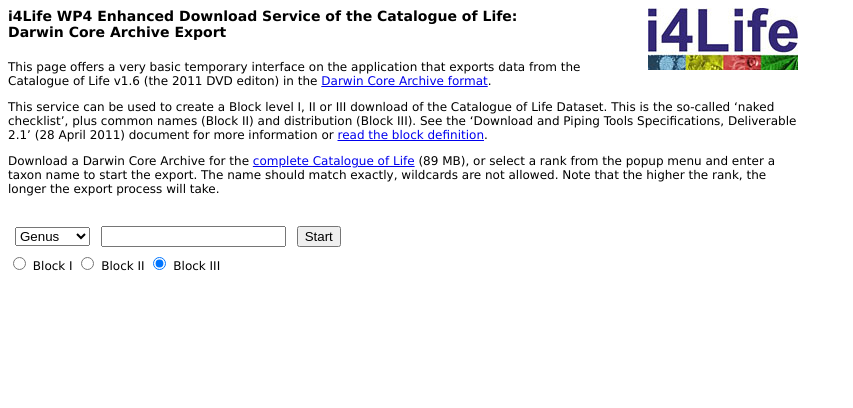
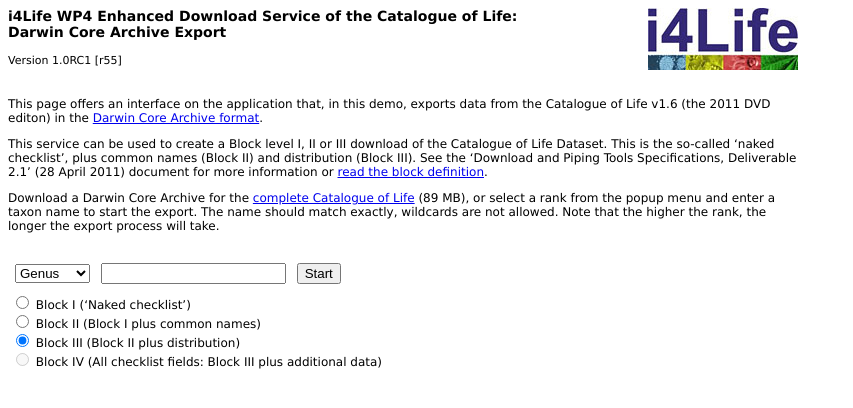
Before and after one commit to CatalogueOfLife/retired_DCA_Export, a PHP site: page / in a window 1280 px wide. Shown: the top 408 px of the page, without its empty margins (0-853 px from the left). Run offline with PHP 8.4, Linux system fonts and the light colour scheme.

Commit message:
Slightly changd layout of index page Added credits to each individual record Credits can be entered in config.ini

```diff
--- a/Bootstrap.php
+++ b/Bootstrap.php
@@ -23,8 +23,7 @@
             $this->_sep = $this->_validateSep($sep);
             $this->_sc = $this->_validateSc($sc);
             $this->_bl = $this->_validateBl($bl);
-
-            $this->_setInternalCodingToUTF8();
+            $this->_setInternalCodingToUtf8();
 
             // Text files used to write to are created on the fly when the objects are created
             if (empty(
@@ -40,7 +39,8 @@
         }
     }
 
-    private function _setInternalCodingToUTF8 () {
+    private function _setInternalCodingToUtf8 ()
+    {
         if (mb_internal_encoding() != 'UTF-8') {
             mb_internal_encoding("UTF-8");
         }
@@ -59,16 +59,6 @@
             }
             DbHandler::createInstance($name, $config, $dbOptions);
         }
-    }
-
-    public function getDbHandler ()
-    {
-        return $this->_dbh;
-    }
-
-    public function getErrors ()
-    {
-        return $this->_errors;
     }
 
     // Create text files
@@ -141,4 +131,13 @@
         return $bl;
     }
 
+    public function getDbHandler ()
+    {
+        return $this->_dbh;
+    }
+
+    public function getErrors ()
+    {
+        return $this->_errors;
+    }
 }
--- a/DCAExporter.php
+++ b/DCAExporter.php
@@ -29,9 +29,7 @@
     public $startUpErrors;
     private $_indicator;
 
-    public
-
-function __construct ($sc, $bl)
+    public function __construct ($sc, $bl)
     {
         $this->ini = parse_ini_file('config/settings.ini', true);
         $this->_dir = $this->ini['export']['export_dir'];
@@ -48,9 +46,16 @@
         unset($bootstrap);
     }
 
-    public function getStartUpErrors ()
+    public static function getExportSettings ()
     {
-        return $this->startUpErrors;
+        $ini = parse_ini_file('config/settings.ini', true);
+        return $ini['export'];
+    }
+
+    public static function getVersion ()
+    {
+        $ini = parse_ini_file('config/settings.ini', true);
+        return $ini['settings']['version'] . ' [r' . $ini['settings']['revision'] . ']';
     }
 
     public function archiveExists ()
@@ -59,11 +64,6 @@
             return true;
         }
         return false;
-    }
-
-    public function useIndicator ()
-    {
-        $this->_indicator = new Indicator();
     }
 
     private function _setDefaults ()
@@ -88,83 +88,6 @@
         }
     }
 
-    public function getExportSettings ()
-    {
-        return $this->ini['export'];
-    }
-
-    public function writeData ()
-    {
-        $total = $this->getTotalNumberOfTaxa();
-        $this->_indicator ? $this->_indicator->init($total, 75, 50) : '';
-
-        for ($limit = 1000, $offset = 0; $offset < $total; $offset += $limit) {
-            $taxa = $this->_getTaxa($limit, $offset);
-            foreach ($taxa as $iTx => $rowTx) {
-                $this->_indicator ? $this->_indicator->iterate() : '';
-                $taxon = $this->_initModel('Taxon', $rowTx);
-                $taxon->setRank();
-                $taxon->setLsid();
-                $taxon->setScientificName();
-                $taxon->setNameStatus();
-                $taxon->setParentId();
-                $taxon->setScrutiny();
-                $taxon->writeModel();
-
-                // Remaing data is exported only for (infra)species
-                // and for Block levels II and III
-                if (!$taxon->isHigherTaxon && $this->_bl > 1) {
-                    // Vernaculars
-                    $vernaculars = $this->_getVernaculars(
-                        $taxon->taxonID);
-                    foreach ($vernaculars as $iVn => $rowVn) {
-                        $vernacular = $this->_initModel(
-                            'Vernacular',
-                            $rowVn,
-                            $taxon->taxonID);
-                        $vernacular->setSource();
-                        $vernacular->writeModel();
-                        unset($vernacular);
-                    }
-                    // References
-                    $references = $this->_getReferences(
-                        $taxon->taxonID,
-                        $taxon->isSynonym);
-                    foreach ($references as $iRf => $rowRf) {
-                        $reference = $this->_initModel(
-                            'Reference',
-                            $rowRf,
-                            $taxon->taxonID);
-                        $reference->writeModel();
-                        unset($reference);
-                    }
-                    // Distribution
-                    // Data can be stored in distribution or distribution_free_text tables
-                    // Try distribution first; if empty do second query on distribution_free_text
-                    // Export only if Block level III has been selected
-                    if ($this->_bl > 2) {
-                        $distributions = $this->_getDistributions(
-                            $taxon->taxonID);
-                        if (empty($distributions)) {
-                            $distributions = $this->_getDistributions(
-                                $taxon->taxonID,
-                                true);
-                        }
-                        foreach ($distributions as $iDs => $rowDs) {
-                            $distribution = $this->_initModel(
-                                'Distribution',
-                                $rowDs,
-                                $taxon->taxonID);
-                            $distribution->writeModel();
-                            unset($distribution);
-                        }
-                    }
-                }
-                unset($taxon);
-            }
-        }
-    }
-
     private function _initModel ($model, $data, $taxonId = null)
     {
         try {
@@ -180,56 +103,11 @@
         return $model;
     }
 
-    public function createMetaXml ()
+    private function _getZipArchiveName ()
     {
-        $src = dirname(__FILE__) . '/templates/meta.tpl';
-        $dest = dirname(__FILE__) . '/' . $this->_dir;
-
-        $template = new Template($src, $dest);
-        $template->setDelimiter($this->_del);
-        // Null character is invalid in xml, replace with empty string
-        $this->_sep != chr(0) ? $sep = $this->_sep : $sep = '';
-        $template->setSeparator($sep);
-        $template->writeFile('meta.xml');
-        unset($template);
-    }
-
-    public function zipArchive ()
-    {
-        $src = dirname(__FILE__) . '/' . $this->_dir;
-        // Default name of archive is archive-rank-taxon.zip
-        $dest = $this->_getZipArchiveName();
-        $zip = new Zip();
-        $zip->createArchive($src, $dest);
-        unset($zip);
-    }
-
-    private function _getZipArchiveName() {
-        return dirname(__FILE__) . '/' .
-               $this->ini['export']['zip_archive'] . '-' .
-               array_shift(array_keys($this->_sc)) . '-' .
-               array_shift(array_values($this->_sc)) . '-bl' .
-               $this->_bl . '.zip';
-    }
-
-    public function getTotalNumberOfTaxa ()
-    {
-        $params = array();
-        $query = 'SELECT COUNT(`id`)
-                  FROM `_search_scientific` ';
-        // @TODO: extend this for other search criteria!
-        if (!empty($this->_sc)) {
-            $query .= 'WHERE ';
-            foreach ($this->_sc as $field => $value) {
-                $query .= "`$field` LIKE ? AND ";
-                $params[] = $value;
-            }
-            $query = substr($query, 0, -4);
-        }
-        $stmt = $this->_dbh->prepare($query);
-        $stmt->execute($params);
-        $res = $stmt->fetch(PDO::FETCH_NUM);
-        return $res ? $res[0] : false;
+        return dirname(__FILE__) . '/' . $this->ini['export']['zip_archive'] . '-' . array_shift(
+            array_keys($this->_sc)) . '-' . array_shift(array_values($this->_sc)) . '-bl' . $this->_bl .
+             '.zip';
     }
 
     private function _getTaxa ($limit, $offset)
@@ -354,4 +232,134 @@
         $res = $stmt->fetchAll(PDO::FETCH_ASSOC);
         return $res ? $res : array();
     }
+
+    public function getStartUpErrors ()
+    {
+        return $this->startUpErrors;
     }
+
+    public function getTotalNumberOfTaxa ()
+    {
+        $params = array();
+        $query = 'SELECT COUNT(`id`)
+                  FROM `_search_scientific` ';
+        // @TODO: extend this for other search criteria!
+        if (!empty($this->_sc)) {
+            $query .= 'WHERE ';
+            foreach ($this->_sc as $field => $value) {
+                $query .= "`$field` LIKE ? AND ";
+                $params[] = $value;
+            }
+            $query = substr($query, 0, -4);
+        }
+        $stmt = $this->_dbh->prepare($query);
+        $stmt->execute($params);
+        $res = $stmt->fetch(PDO::FETCH_NUM);
+        return $res ? $res[0] : false;
+    }
+
+    public function useIndicator ()
+    {
+        $this->_indicator = new Indicator();
+    }
+
+    public function writeData ()
+    {
+        $total = $this->getTotalNumberOfTaxa();
+        $this->_indicator ? $this->_indicator->init($total, 75, 50) : '';
+
+        for ($limit = 1000, $offset = 0; $offset < $total; $offset += $limit) {
+            $taxa = $this->_getTaxa($limit, $offset);
+            foreach ($taxa as $iTx => $rowTx) {
+                $this->_indicator ? $this->_indicator->iterate() : '';
+                $taxon = $this->_initModel('Taxon', $rowTx);
+                $taxon->setRank();
+                $taxon->setLsid();
+                $taxon->setScientificName();
+                $taxon->setNameStatus();
+                $taxon->setParentId();
+                $taxon->setScrutiny();
+                $taxon->writeModel();
+
+                // Remaing data is exported only for (infra)species
+                // and for Block levels II and III
+                if (!$taxon->isHigherTaxon &&
+                     $this->_bl > 1) {
+                        // Vernaculars
+                        $vernaculars = $this->_getVernaculars(
+                            $taxon->taxonID);
+                    foreach ($vernaculars as $iVn => $rowVn) {
+                        $vernacular = $this->_initModel(
+                            'Vernacular',
+                            $rowVn,
+                            $taxon->taxonID);
+                        $vernacular->setSource();
+                        $vernacular->writeModel();
+                        unset($vernacular);
+                    }
+                    // References
+                    $references = $this->_getReferences(
+                        $taxon->taxonID,
+                        $taxon->isSynonym);
+                    foreach ($references as $iRf => $rowRf) {
+                        $reference = $this->_initModel(
+                            'Reference',
+                            $rowRf,
+                            $taxon->taxonID);
+                        $reference->writeModel();
+                        unset($reference);
+                    }
+                    // Distribution
+                    // Data can be stored in distribution or distribution_free_text tables
+                    // Try distribution first; if empty do second query on distribution_free_text
+                    // Export only if Block level III has been selected
+                    if ($this->_bl >
+                         2) {
+                            $distributions = $this->_getDistributions(
+                                $taxon->taxonID);
+                        if (empty(
+                            $distributions)) {
+                            $distributions = $this->_getDistributions(
+                                $taxon->taxonID,
+                                true);
+                        }
+                        foreach ($distributions as $iDs => $rowDs) {
+                            $distribution = $this->_initModel(
+                                'Distribution',
+                                $rowDs,
+                                $taxon->taxonID);
+                            $distribution->writeModel();
+                            unset(
+                                $distribution);
+                        }
+                    }
+                }
+                unset($taxon);
+            }
+        }
+    }
+
+    public function createMetaXml ()
+    {
+        $src = dirname(__FILE__) . '/templates/meta.tpl';
+        $dest = dirname(__FILE__) . '/' . $this->_dir;
+
+        $template = new Template($src, $dest);
+        $template->setDelimiter($this->_del);
+        // Null character is invalid in xml, replace with empty string
+        $this->_sep != chr(0) ? $sep = $this->_sep : $sep = '';
+        $template->setSeparator($sep);
+        $template->writeFile('meta.xml');
+        unset($template);
+    }
+
+    public function zipArchive ()
+    {
+        $src = dirname(__FILE__) . '/' . $this->_dir;
+        // Default name of archive is archive-rank-taxon.zip
+        $dest = $this->_getZipArchiveName();
+        $zip = new Zip();
+        $zip->createArchive($src, $dest);
+        unset($zip);
+    }
+}
--- a/index.php
+++ b/index.php
@@ -1,4 +1,7 @@
 <?php
+require_once 'DCAExporter.php';
+
+// Always flush page
 @ini_set('zlib.output_compression', 0);
 @ini_set('implicit_flush', 1);
 for ($i = 0; $i < ob_get_level(); $i++) {
@@ -19,6 +22,9 @@
     style="right: 0; float: right; padding: 0 10px;" alt="i4Life">
 <h3>i4Life WP4 Enhanced Download Service of the Catalogue of Life:<br>
 Darwin Core Archive Export</h3>
+<?php
+echo '<p style="font-size: 11px; margin-bottom: 30px;">Version '.DCAExporter::getVersion()."</p>\n";
+?>
 
 <?php
 if (isset($_GET['rank']) && !empty($_GET['rank']) && isset($_GET['taxon']) && !empty($_GET['taxon'])) {
@@ -30,10 +36,7 @@
         $rank => $taxon
     );
 
-    // Initialize the class
-    require_once 'DCAExporter.php';
     $dcaExporter = new DCAExporter($searchCriteria, $block);
-
     // Check if archive already exits; if it does skip export
     if (!$dcaExporter->archiveExists()) {
         // Archive does not yet exist; create export
@@ -68,7 +71,7 @@
     }
 
     // Construct download url and calculate file size
-    $ini = $dcaExporter->getExportSettings();
+    $ini = DCAExporter::getExportSettings();
     $url = $ini['zip_archive'] . "-$rank-$taxon-bl$block.zip";
     $sizeKb = filesize(dirname(__FILE__) . '/' . $url) / 1024;
     $size = round($sizeKb, 1) . ' KB';
@@ -79,8 +82,6 @@
         <p><a href='index.php'>Back to the index</a></p>";
 }
 else {
-    require_once 'modules/Abstract.php';
-    require_once 'modules/Taxon.php';
     $ranks = Taxon::$higherTaxa;
     // Omit rank subgenus as this is not available yet in AC
     $nrRanks = count($ranks) - 1;
--- a/modules/Abstract.php
+++ b/modules/Abstract.php
@@ -5,6 +5,7 @@
     protected $_dir;
     protected $_del;
     protected $_sep;
+    protected $_rights;
 
     public function __construct ($dbh, $dir, $del, $sep)
     {
@@ -12,15 +13,7 @@
         $this->_dir = $dir;
         $this->_del = $del;
         $this->_sep = $sep;
-    }
-
-    public function decorate (array $row)
-    {
-        foreach ($row as $p => $v) {
-            if (property_exists($this, $p)) {
-                $this->$p = $v;
-            }
-        }
+        $this->_rights = $this->_getRights();
     }
 
     private function _cleanString ($str)
@@ -34,6 +27,11 @@
             "\t"
         );
         return str_replace($space, ' ', str_replace($delete, '', $str));
+    }
+
+    protected function _getRights() {
+        $ini = parse_ini_file('config/settings.ini', true);
+        return $ini['credits']['string'];
     }
 
     protected function _createTextFile ($fileName)
@@ -71,6 +69,15 @@
         $this->fputcsv2($fh, $fields, $this->_del, $this->_sep);
     }
 
+    public function decorate (array $row)
+    {
+        foreach ($row as $p => $v) {
+            if (property_exists($this, $p)) {
+                $this->$p = $v;
+            }
+        }
+    }
+
     /*
      * Replacement function for fputcsv that actually works!
      */
--- a/modules/Distribution.php
+++ b/modules/Distribution.php
@@ -33,7 +33,8 @@
             'occurrenceStatus',
             'locationID',
             'locality',
-            'establishmentMeans'
+            'establishmentMeans',
+            'rights'
         );
         $this->_writeLine($this->_fh, $fields);
     }
@@ -45,7 +46,8 @@
             $this->occurrenceStatus,
             $this->locationID,
             $this->locality,
-            $this->establishmentMeans
+            $this->establishmentMeans,
+            $this->_rights
         );
         $this->_writeLine($this->_fh, $fields);
     }
--- a/modules/Reference.php
+++ b/modules/Reference.php
@@ -35,7 +35,8 @@
             'creator',
             'date',
             'description',
-            'identifier'
+            'identifier',
+            'rights'
         );
         $this->_writeLine($this->_fh, $fields);
     }
@@ -48,7 +49,8 @@
             $this->creator,
             $this->date,
             $this->description,
-            $this->identifier
+            $this->identifier,
+            $this->_rights
         );
         $this->_writeLine($this->_fh, $fields);
     }
--- a/modules/Taxon.php
+++ b/modules/Taxon.php
@@ -199,7 +199,8 @@
             'infraspecificEpithet',
             'scientificNameAuthorship',
             'nameAccordingTo',
-            'modified'
+            'modified',
+            'rights'
         );
         $this->_writeLine($this->_fh, $fields);
     }
@@ -227,7 +228,8 @@
             $this->infraspecificEpithet,
             $this->scientificNameAuthorship,
             $this->nameAccordingTo,
-            $this->modified
+            $this->modified,
+            $this->_rights
         );
         $this->_writeLine($this->_fh, $fields);
     }
--- a/modules/Vernacular.php
+++ b/modules/Vernacular.php
@@ -59,7 +59,8 @@
             'language',
             'countryCode',
             'locality',
-            'source'
+            'source',
+            'rights'
         );
         $this->_writeLine($this->_fh, $fields);
     }
@@ -72,7 +73,8 @@
             $this->language,
             $this->countryCode,
             $this->locality,
-            $this->source
+            $this->source,
+            $this->_rights
         );
 
         $this->_writeLine($this->_fh, $fields);
--- a/templates/intro.tpl
+++ b/templates/intro.tpl
@@ -1,6 +1,6 @@
-<p style="margin-top: 20px;">This page offers a very basic temporary interface on the application that
-exports data from the Catalogue of Life v1.6 (the 2011 DVD editon)
-in the <a href="http://code.google.com/p/gbif-ecat/wiki/DwCArchive">Darwin Core Archive format</a>.</p>
+<p>This page offers an interface on the application that, in this demo, exports data from the
+Catalogue of Life v1.6 (the 2011 DVD editon) in the
+<a href="http://code.google.com/p/gbif-ecat/wiki/DwCArchive">Darwin Core Archive format</a>.</p>
 
 <p>This service can be used to create a Block level I, II or III download of the Catalogue of Life Dataset.
 This is the so-called &lsquo;naked checklist&rsquo;, plus common names (Block II) and distribution (Block III).
@@ -19,12 +19,14 @@
 <input type="text" name="taxon" style="margin: 0 7px;" />
 <input type="submit" name="submit" value="Start" />
 </div>
-<div id="radio" style="margin: 7px 0;">
+<div id="radio" style="margin: 9px 3px;">
 <input type="radio" name="block" value="1" id="block1" />
-<label for="block1">Block I</label>
+<label for="block1">Block I (&lsquo;Naked checklist&rsquo;)</label><br />
 <input type="radio" name="block" value="2" id="block2" />
-<label for="block2">Block II</label>
+<label for="block2">Block II (Block I plus common names)</label><br />
 <input type="radio" name="block" value="3" id="block3" checked />
-<label for="block3">Block III</label>
+<label for="block3">Block III (Block II plus distribution)</label><br />
+<input type="radio" name="block" value="4" id="block4" disabled />
+<label for="block4">Block IV (All checklist fields: Block III plus additional data)</label><br />
 </div>
 </form>
--- a/templates/meta.tpl
+++ b/templates/meta.tpl
@@ -29,6 +29,7 @@
     <field index='19' term='http://rs.tdwg.org/dwc/terms/scientificNameAuthorship'/>
     <field index='20' term='http://rs.tdwg.org/dwc/terms/nameAccordingTo'/>
     <field index='21' term='http://purl.org/dc/terms/modified'/>
+    <field index='22' term='http://purl.org/dc/terms/rights'/>
   </core>
 
   <extension encoding='UTF-8' fieldsEnclosedBy='[sep]' fieldsTerminatedBy='[del]' linesTerminatedBy='\n' ignoreHeaderLines='1' rowType='http://rs.gbif.org/terms/1.0/Distribution'>
@@ -40,6 +41,7 @@
     <field index='2' term='http://rs.tdwg.org/dwc/terms/locationID'/>
     <field index='3' term='http://rs.tdwg.org/dwc/terms/locality'/>
     <field index='4' term='http://rs.tdwg.org/dwc/terms/establishmentMeans'/>
+    <field index='5' term='http://purl.org/dc/terms/rights'/>
   </extension>
 
   <extension encoding='UTF-8' fieldsEnclosedBy='[sep]' fieldsTerminatedBy='[del]' linesTerminatedBy='\n' ignoreHeaderLines='1' rowType='http://rs.gbif.org/terms/1.0/Description'>
@@ -49,6 +51,7 @@
     <coreid index='0' />
     <field index='1' term='http://purl.org/dc/terms/type'/>
     <field index='2' term='http://purl.org/dc/terms/description'/>
+    <field index='3' term='http://purl.org/dc/terms/rights'/>
   </extension>
 
   <extension encoding='UTF-8' fieldsEnclosedBy='[sep]' fieldsTerminatedBy='[del]' linesTerminatedBy='\n' ignoreHeaderLines='1' rowType='http://rs.gbif.org/terms/1.0/Reference'>
@@ -61,6 +64,7 @@
     <field index='3' term='http://purl.org/dc/terms/date'/>
     <field index='4' term='http://purl.org/dc/terms/description'/>
     <field index='5' term='http://purl.org/dc/terms/identifier'/>
+    <field index='6' term='http://purl.org/dc/terms/rights'/>
   </extension>
 
    <extension encoding='UTF-8' fieldsEnclosedBy='[sep]' fieldsTerminatedBy='[del]' linesTerminatedBy='\n' ignoreHeaderLines='1' rowType='http://rs.gbif.org/terms/1.0/SpeciesProfile'>
@@ -69,6 +73,7 @@
      </files>
      <coreid index='0' />
      <field index='1' term='http://rs.tdwg.org/dwc/terms/habitat'/>
+     <field index='2' term='http://purl.org/dc/terms/rights'/>
    </extension>
 
    <extension encoding='UTF-8' fieldsEnclosedBy='[sep]' fieldsTerminatedBy='[del]' linesTerminatedBy='\n' ignoreHeaderLines='1' rowType='http://rs.gbif.org/terms/1.0/VernacularName'>
@@ -81,6 +86,7 @@
      <field index='3' term='http://rs.tdwg.org/dwc/terms/countryCode'/>
      <field index='4' term='http://rs.tdwg.org/dwc/terms/locality'/>
      <field index='5' term='http://purl.org/dc/terms/source'/>
+     <field index='6' term='http://purl.org/dc/terms/rights'/>
    </extension>
 
 </archive>
```
Also changed, not shown: config/settings.ini (+6 -2 lines), config/settings.ini.tpl (+9 -3 lines). Lines whose indentation alone changed are shown as unchanged.
